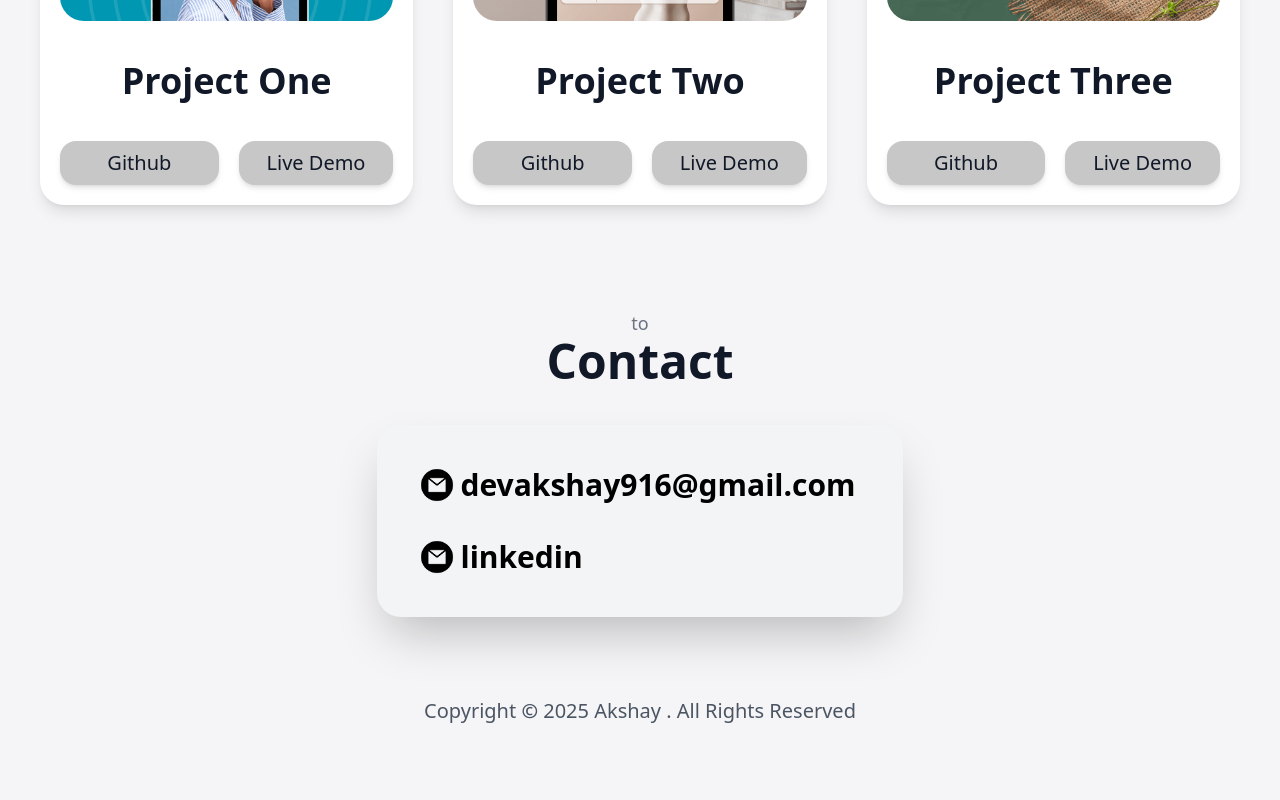
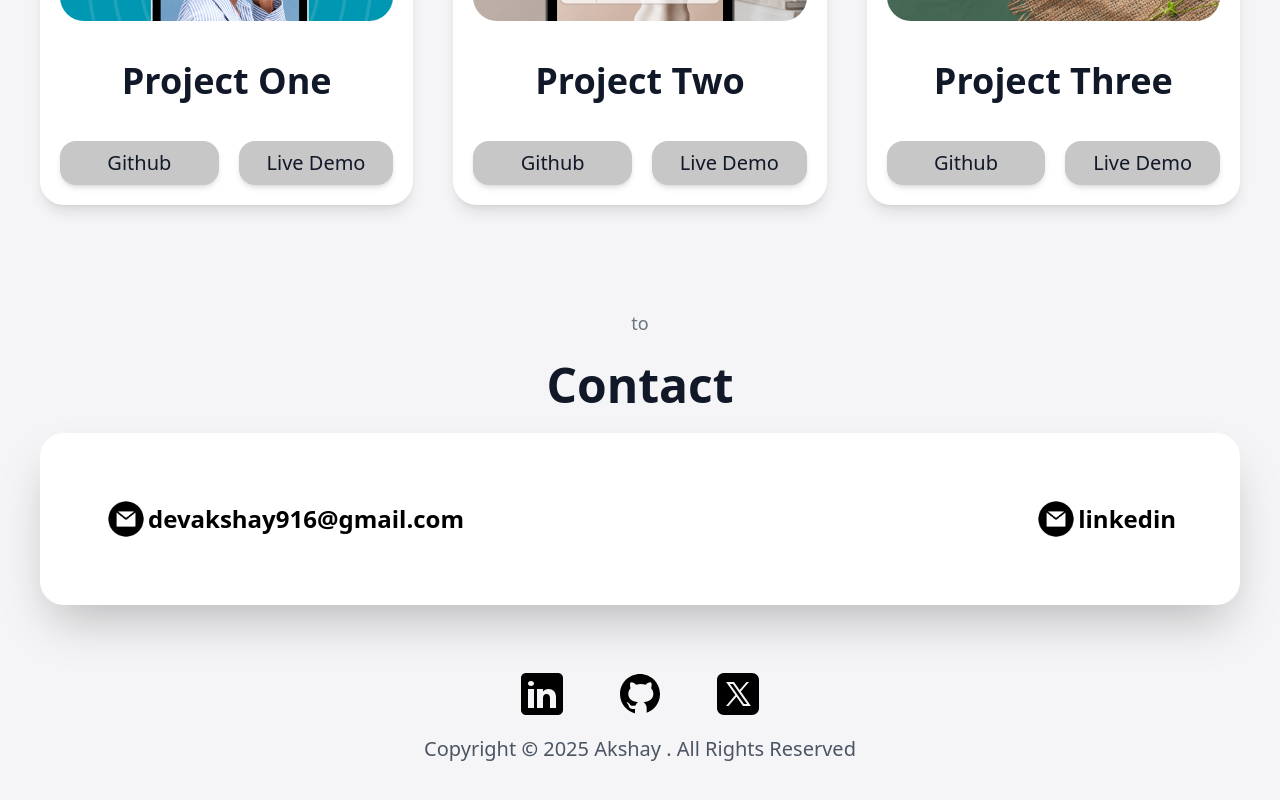
Before and after one commit to devakshayy/portfolio, a React (Vite) app: page / in a window 1280 px wide. Shown: the part 2420-3220 px from the top of the page. Built offline with nearby package versions, Linux system fonts and the light colour scheme.

Commit message:
the footer icons and nav heading

```diff
--- a/index.html
+++ b/index.html
@@ -2,7 +2,7 @@
 <html lang="en">
   <head>
     <meta charset="UTF-8" />
-    <link rel="icon" type="image/svg+xml" href="/public/favicon.png" />
+    <link rel="icon" type="image/svg+xml" href="/favicon.png" />
     <meta name="viewport" content="width=device-width, initial-scale=1.0" />
     <title>Akshy's Portfolio</title>
   </head>
--- a/src/components/Navbar.jsx
+++ b/src/components/Navbar.jsx
@@ -1,7 +1,7 @@
 const Navbar = () => {
   return (
     <nav className="p-4 lg:p-6 flex justify-between items-center ">
-       <a href="/"><h1 className=" text-xl lg:text-5xl font-bold">Akshay</h1></a>
+       <a href="/"><h1 className=" text-2xl lg:text-5xl font-bold">Akshay</h1></a>
       <ul className="lg:flex hidden gap-6">
         <a href="/" className="text-xl transition hover:text-red-700">
           HOME
@@ -23,7 +23,7 @@ const Navbar = () => {
           viewBox="0 0 24 24"
           strokeWidth={1.5}
           stroke="currentColor"
-          className="w-6 h-6"
+          className="w-7 h-7"
         >
           <path
             strokeLinecap="round"
--- a/src/pages/Contact.jsx
+++ b/src/pages/Contact.jsx
@@ -2,33 +2,82 @@ import React from "react";
 
 const Contact = () => {
   return (
-    <div className="about sm:p-10 p-5 text-center" id="contact">
+    <div className="about sm:p-10 text-center space-y-6 p-4" id="contact">
       <div className="text-gray-500 text-lg">to</div>
       <div className="text-gray-900  text-3xl sm:text-5xl font-bold">
         Contact
       </div>
-      <div className="flex justify-center items-center p-10">
-        <div className="shadow-2xl rounded-3xl py-12 pr-6 pl-2 sm:p-10 grid gap-8 bg-gray-100">
-          <div className="flex sm:gap-1 items-center">
-            <img src="/email.png" alt="email" className="h-5 sm:h-10" />
-            <div className="text-sm sm:text-3xl mr-2 font-semibold hover:text-red-700 transition">
-              <h1>devakshay916@gmail.com</h1>
-            </div>
+      <div className="bg-white shadow-2xl rounded-3xl p-4 lg:p-16 flex flex-col lg:flex-row lg:justify-between sm:gap-8 gap-8 items-start">
+        <div className="flex items-center">
+          <img src="/email.png" alt="email" className="h-4 sm:h-11" />
+          <div className="text-sm sm:text-2xl font-semibold hover:text-red-700 transition">
+            devakshay916@gmail.com
           </div>
-          <div className="flex sm:gap-1 items-center">
-            <img src="/email.png" alt="email" className="h-5 sm:h-10" />
-            <div className="text-sm sm:text-3xl font-semibold hover:text-red-700 transition">
-              <h1>linkedin</h1>
-            </div>
+        </div>
+
+        <div className="flex items-center">
+          <img src="/email.png" alt="email" className="h-4 sm:h-11" />
+          <div className="text-sm sm:text-2xl font-semibold hover:text-red-700 transition">
+            linkedin
           </div>
         </div>
       </div>
-      <div className="text-xl text-gray-600 p-10 pb-20">
-        Copyright <b>©</b> <span className="hover:text-gray-400">{new Date().getFullYear()} Akshay</span> . All Rights
-        Reserved
+
+      <div className="text-xl flex flex-col gap-4 text-gray-600 p-10">
+        <div className="flex items-center justify-center gap-4 lg:gap-12">
+          <div className="group">
+              <svg
+                className="hover:text-white group-hover:fill-current group-hover:text-gray-600"
+                xmlns="http://www.w3.org/2000/svg"
+                x="0px"
+                y="0px"
+                width="50"
+                height="50"
+                viewBox="0 0 50 50"
+              >
+                <path d="M41,4H9C6.24,4,4,6.24,4,9v32c0,2.76,2.24,5,5,5h32c2.76,0,5-2.24,5-5V9C46,6.24,43.76,4,41,4z M17,20v19h-6V20H17z M11,14.47c0-1.4,1.2-2.47,3-2.47s2.93,1.07,3,2.47c0,1.4-1.12,2.53-3,2.53C12.2,17,11,15.87,11,14.47z M39,39h-6c0,0,0-9.26,0-10 c0-2-1-4-3.5-4.04h-0.08C27,24.96,26,27.02,26,29c0,0.91,0,10,0,10h-6V20h6v2.56c0,0,1.93-2.56,5.81-2.56 c3.97,0,7.19,2.73,7.19,8.26V39z"></path>
+              </svg>
+        </div>
+        <div className="group">
+             <svg
+               className="hover:text-white group-hover:fill-current group-hover:text-gray-600"
+               xmlns="http://www.w3.org/2000/svg"
+               x="0px"
+               y="0px"
+               width="50"
+               height="50"
+               viewBox="0 0 30 30"
+               >
+               <path d="M15,3C8.373,3,3,8.373,3,15c0,5.623,3.872,10.328,9.092,11.63C12.036,26.468,12,26.28,12,26.047v-2.051 c-0.487,0-1.303,0-1.508,0c-0.821,0-1.551-0.353-1.905-1.009c-0.393-0.729-0.461-1.844-1.435-2.526 c-0.289-0.227-0.069-0.486,0.264-0.451c0.615,0.174,1.125,0.596,1.605,1.222c0.478,0.627,0.703,0.769,1.596,0.769 c0.433,0,1.081-0.025,1.691-0.121c0.328-0.833,0.895-1.6,1.588-1.962c-3.996-0.411-5.903-2.399-5.903-5.098 c0-1.162,0.495-2.286,1.336-3.233C9.053,10.647,8.706,8.73,9.435,8c1.798,0,2.885,1.166,3.146,1.481C13.477,9.174,14.461,9,15.495,9 c1.036,0,2.024,0.174,2.922,0.483C18.675,9.17,19.763,8,21.565,8c0.732,0.731,0.381,2.656,0.102,3.594 c0.836,0.945,1.328,2.066,1.328,3.226c0,2.697-1.904,4.684-5.894,5.097C18.199,20.49,19,22.1,19,23.313v2.734 c0,0.104-0.023,0.179-0.035,0.268C23.641,24.676,27,20.236,27,15C27,8.373,21.627,3,15,3z"></path>
+             </svg>
+         </div>
+         <div className="group">
+         <svg
+            className="hover:text-white group-hover:fill-current group-hover:text-gray-600"
+            xmlns="http://www.w3.org/2000/svg"
+            x="0px"
+            y="0px"
+            width="50"
+            height="50"
+            viewBox="0 0 50 50"
+            >
+             <path d="M 11 4 C 7.134 4 4 7.134 4 11 L 4 39 C 4 42.866 7.134 46 11 46 L 39 46 C 42.866 46 46 42.866 46 39 L 46 11 C 46 7.134 42.866 4 39 4 L 11 4 z M 13.085938 13 L 21.023438 13 L 26.660156 21.009766 L 33.5 13 L 36 13 L 27.789062 22.613281 L 37.914062 37 L 29.978516 37 L 23.4375 27.707031 L 15.5 37 L 13 37 L 22.308594 26.103516 L 13.085938 13 z M 16.914062 15 L 31.021484 35 L 34.085938 35 L 19.978516 15 L 16.914062 15 z"></path>
+          </svg>
+         </div>
+        </div>
+
+        <div>
+        Copyright <b>©</b>{" "}
+        <span className="hover:text-gray-400">
+          {new Date().getFullYear()} Akshay
+        </span>{" "}
+        . All Rights Reserved
+        </div>
       </div>
     </div>
   );
 };
 
 export default Contact;
+
+// p-5 sm:p-10 text-center
--- a/src/pages/Experience.jsx
+++ b/src/pages/Experience.jsx
@@ -46,7 +46,7 @@ const Experience = () => {
           <div className="flex justify-between  items-center gap-3 p-5">
             <div className="flex flex-col justify-center items-center">
             <img src="/checkmark.png" className="h-10" />
-              <div className="text-gray-900 text-sm  font-bold">WORDPRESS</div>
+              <div className="text-gray-900 text-sm  font-bold">TYPESCRIPT</div>
               <div className="text-gray-500 text-xs  sm:text-sm  font-semibold">Intermediate</div>
             </div>
           </div>
```
Also changed, not shown: public/favicon.png.
